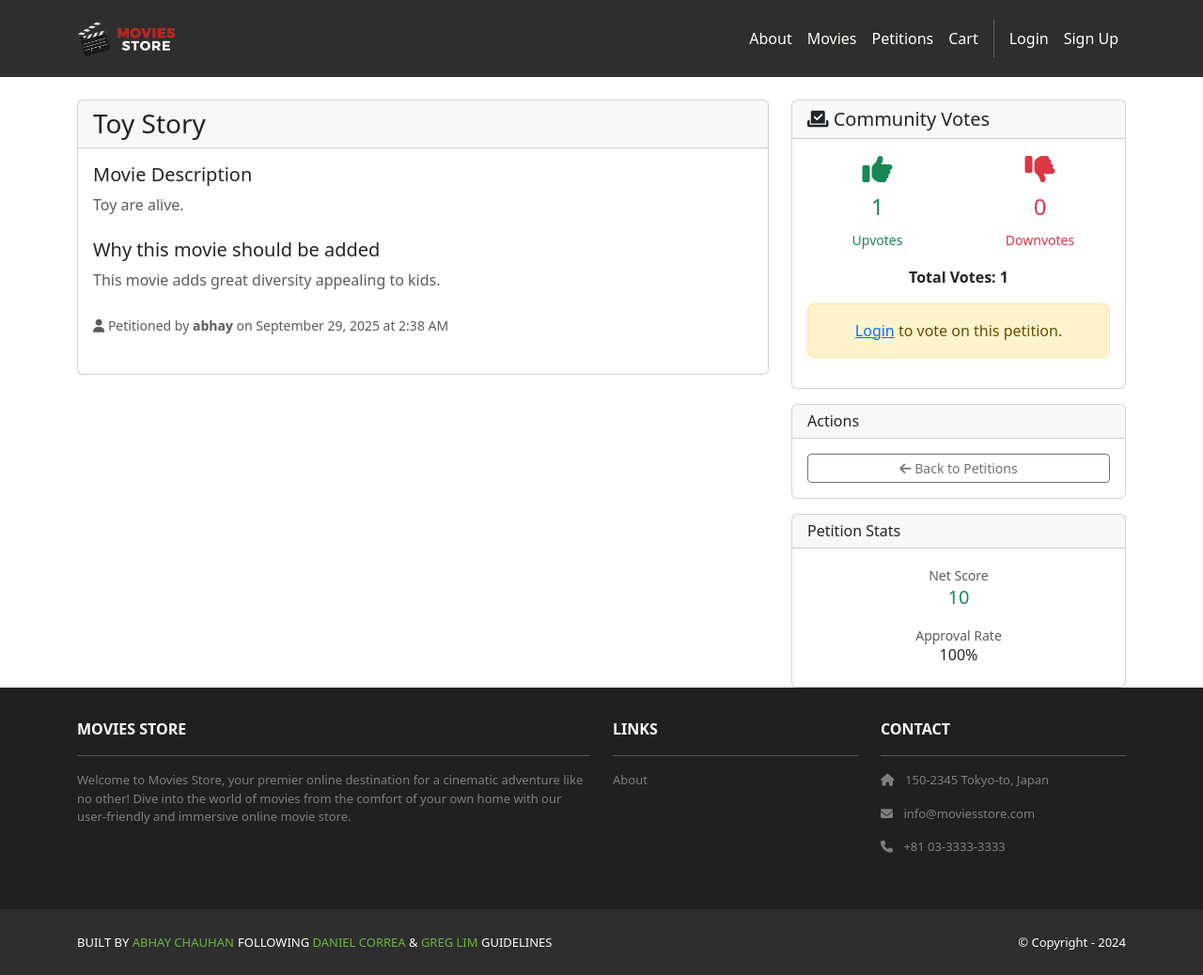
After one commit to TheKing91825/moviestore2, a Django app: page /movies/petitions/1/ in a window 1280 px wide. The commit adds this page. Shown: the whole page at 94% size. Run offline with Django 5.2, Linux system fonts and the light colour scheme; data comes from the database, SQL or seed files in the repository; both versions use the stored data as it was after the commit; some libraries are stand-ins or nearby versions.

Commit message:
Added petition user story

```diff
--- /dev/null
+++ b/movies/templates/movies/petition_detail.html
@@ -0,0 +1,148 @@
+{% extends 'base.html' %}
+
+{% block content %}
+<div class="container mt-4">
+    <div class="row">
+        <div class="col-md-8">
+            <div class="card">
+                <div class="card-header">
+                    <h3 class="mb-0">{{ template_data.petition.movie_title }}</h3>
+                </div>
+                <div class="card-body">
+                    {% if messages %}
+                        {% for message in messages %}
+                            <div class="alert alert-{{ message.tags }} alert-dismissible fade show" role="alert">
+                                {{ message }}
+                                <button type="button" class="btn-close" data-bs-dismiss="alert"></button>
+                            </div>
+                        {% endfor %}
+                    {% endif %}
+
+                    <div class="mb-4">
+                        <h5>Movie Description</h5>
+                        <p class="text-muted">{{ template_data.petition.description }}</p>
+                    </div>
+
+                    <div class="mb-4">
+                        <h5>Why this movie should be added</h5>
+                        <p class="text-muted">{{ template_data.petition.reason }}</p>
+                    </div>
+
+                    <div class="mb-4">
+                        <small class="text-muted">
+                            <i class="fas fa-user"></i> Petitioned by <strong>{{ template_data.petition.created_by.username }}</strong>
+                            on {{ template_data.petition.created_at|date:"F d, Y \a\t g:i A" }}
+                        </small>
+                    </div>
+                </div>
+            </div>
+        </div>
+
+        <div class="col-md-4">
+            <!-- Voting Section -->
+            <div class="card">
+                <div class="card-header">
+                    <h5 class="mb-0">
+                        <i class="fas fa-vote-yea"></i> Community Votes
+                    </h5>
+                </div>
+                <div class="card-body text-center">
+                    <div class="row mb-3">
+                        <div class="col-6">
+                            <div class="text-success">
+                                <i class="fas fa-thumbs-up fa-2x"></i>
+                                <h4 class="mt-2">{{ template_data.petition.get_upvotes }}</h4>
+                                <small>Upvotes</small>
+                            </div>
+                        </div>
+                        <div class="col-6">
+                            <div class="text-danger">
+                                <i class="fas fa-thumbs-down fa-2x"></i>
+                                <h4 class="mt-2">{{ template_data.petition.get_downvotes }}</h4>
+                                <small>Downvotes</small>
+                            </div>
+                        </div>
+                    </div>
+
+                    <div class="mb-3">
+                        <strong>Total Votes: {{ template_data.petition.get_vote_count }}</strong>
+                    </div>
+
+                    {% if user.is_authenticated %}
+                        {% if template_data.user_vote %}
+                            <div class="alert alert-info small mb-3">
+                                You have {{ template_data.user_vote.vote_type }}voted this petition.
+                                Click the same button to remove your vote.
+                            </div>
+                        {% endif %}
+
+                        <form method="post" action="{% url 'movies.vote_petition' template_data.petition.id %}">
+                            {% csrf_token %}
+                            <div class="d-grid gap-2">
+                                <button type="submit" name="vote_type" value="up"
+                                        class="btn {% if template_data.user_vote.vote_type == 'up' %}btn-success{% else %}btn-outline-success{% endif %}">
+                                    <i class="fas fa-thumbs-up"></i>
+                                    {% if template_data.user_vote.vote_type == 'up' %}Remove Upvote{% else %}Upvote{% endif %}
+                                </button>
+                                <button type="submit" name="vote_type" value="down"
+                                        class="btn {% if template_data.user_vote.vote_type == 'down' %}btn-danger{% else %}btn-outline-danger{% endif %}">
+                                    <i class="fas fa-thumbs-down"></i>
+                                    {% if template_data.user_vote.vote_type == 'down' %}Remove Downvote{% else %}Downvote{% endif %}
+                                </button>
+                            </div>
+                        </form>
+                    {% else %}
+                        <div class="alert alert-warning">
+                            <a href="{% url 'accounts.login' %}">Login</a> to vote on this petition.
+                        </div>
+                    {% endif %}
+                </div>
+            </div>
+
+            <!-- Actions Section -->
+            <div class="card mt-3">
+                <div class="card-header">
+                    <h6 class="mb-0">Actions</h6>
+                </div>
+                <div class="card-body">
+                    <div class="d-grid gap-2">
+                        <a href="{% url 'movies.petitions_list' %}" class="btn btn-outline-secondary btn-sm">
+                            <i class="fas fa-arrow-left"></i> Back to Petitions
+                        </a>
+
+                        {% if user.is_authenticated and user == template_data.petition.created_by or user.is_staff %}
+                            <a href="{% url 'movies.delete_petition' template_data.petition.id %}"
+                               class="btn btn-outline-danger btn-sm">
+                                <i class="fas fa-trash"></i> Delete Petition
+                            </a>
+                        {% endif %}
+                    </div>
+                </div>
+            </div>
+
+            <!-- Petition Stats -->
+            <div class="card mt-3">
+                <div class="card-header">
+                    <h6 class="mb-0">Petition Stats</h6>
+                </div>
+                <div class="card-body">
+                    <div class="row text-center">
+                        <div class="col-12 mb-2">
+                            <small class="text-muted">Net Score</small>
+                            <h5 class="{% if template_data.petition.get_upvotes > template_data.petition.get_downvotes %}text-success{% elif template_data.petition.get_upvotes < template_data.petition.get_downvotes %}text-danger{% else %}text-muted{% endif %}">
+                                {% widthratio template_data.petition.get_upvotes 1 1 %}{% widthratio template_data.petition.get_downvotes 1 -1 %}
+                            </small>
+                        </div>
+                        {% if template_data.petition.get_vote_count > 0 %}
+                            <div class="col-12">
+                                <small class="text-muted">Approval Rate</small>
+                                <h6>{% widthratio template_data.petition.get_upvotes template_data.petition.get_vote_count 100 %}%</h6>
+                            </div>
+                        {% endif %}
+                    </div>
+                </div>
+            </div>
+        </div>
+    </div>
+</div>
+{% endblock content %}
--- a/movies/urls.py
+++ b/movies/urls.py
@@ -8,4 +8,9 @@ urlpatterns = [
     path('<int:id>/review/<int:review_id>/delete/', views.delete_review, name='movies.delete_review'),
     path('<int:id>/review/<int:review_id>/reply/create/', views.create_reply, name='movies.create_reply'),
     path('<int:id>/reply/<int:reply_id>/delete/', views.delete_reply, name='movies.delete_reply'),
+    path('petitions/', views.petitions_list, name='movies.petitions_list'),
+    path('petitions/create/', views.create_petition, name='movies.create_petition'),
+    path('petitions/<int:petition_id>/', views.petition_detail, name='movies.petition_detail'),
+    path('petitions/<int:petition_id>/vote/', views.vote_petition, name='movies.vote_petition'),
+    path('petitions/<int:petition_id>/delete/', views.delete_petition, name='movies.delete_petition'),
 ]
--- a/movies/views.py
+++ b/movies/views.py
@@ -1,6 +1,10 @@
 from django.shortcuts import render, redirect, get_object_or_404
-from .models import Movie, Review, Reply
+from .models import Movie, Review, Reply, Petition, Vote
+from .forms import PetitionForm
 from django.contrib.auth.decorators import login_required
+from django.contrib import messages
+from django.http import JsonResponse
+from django.views.decorators.http import require_POST
 
 def index(request):
     search_term = request.GET.get('search')
@@ -80,3 +84,101 @@ def delete_reply(request, id, reply_id):
     reply = get_object_or_404(Reply, id=reply_id, user=request.user)
     reply.delete()
     return redirect('movies.show', id=id)
+
+# Petition Views
+def petitions_list(request):
+    """Display all active petitions"""
+    petitions = Petition.objects.filter(is_active=True)
+    template_data = {
+        'title': 'Movie Petitions',
+        'petitions': petitions
+    }
+    return render(request, 'movies/petitions_list.html', {'template_data': template_data})
+
+@login_required
+def create_petition(request):
+    """Create a new movie petition"""
+    if request.method == 'POST':
+        form = PetitionForm(request.POST)
+        if form.is_valid():
+            petition = form.save(commit=False)
+            petition.created_by = request.user
+            petition.save()
+            messages.success(request, 'Your movie petition has been created successfully!')
+            return redirect('movies.petitions_list')
+    else:
+        form = PetitionForm()
+
+    template_data = {
+        'title': 'Create Movie Petition',
+        'form': form
+    }
+    return render(request, 'movies/create_petition.html', {'template_data': template_data})
+
+def petition_detail(request, petition_id):
+    """Display petition details"""
+    petition = get_object_or_404(Petition, id=petition_id, is_active=True)
+    user_vote = petition.get_user_vote(request.user) if request.user.is_authenticated else None
+
+    template_data = {
+        'title': f'Petition: {petition.movie_title}',
+        'petition': petition,
+        'user_vote': user_vote
+    }
+    return render(request, 'movies/petition_detail.html', {'template_data': template_data})
+
+@login_required
+@require_POST
+def vote_petition(request, petition_id):
+    """Handle voting on petitions"""
+    petition = get_object_or_404(Petition, id=petition_id, is_active=True)
+    vote_type = request.POST.get('vote_type')
+
+    if vote_type not in ['up', 'down']:
+        messages.error(request, 'Invalid vote type.')
+        return redirect('movies.petition_detail', petition_id=petition_id)
+
+    # Check if user has already voted
+    existing_vote = petition.get_user_vote(request.user)
+
+    if existing_vote:
+        if existing_vote.vote_type == vote_type:
+            # User is trying to vote the same way again, remove the vote
+            existing_vote.delete()
+            messages.info(request, 'Your vote has been removed.')
+        else:
+            # User is changing their vote
+            existing_vote.vote_type = vote_type
+            existing_vote.save()
+            messages.success(request, f'Your vote has been changed to {vote_type}vote.')
+    else:
+        # Create new vote
+        Vote.objects.create(
+            petition=petition,
+            user=request.user,
+            vote_type=vote_type
+        )
+        messages.success(request, f'You have {vote_type}voted for this petition.')
+
+    return redirect('movies.petition_detail', petition_id=petition_id)
+
+@login_required
+def delete_petition(request, petition_id):
+    """Delete a petition (only by creator or admin)"""
+    petition = get_object_or_404(Petition, id=petition_id)
+
+    if request.user != petition.created_by and not request.user.is_staff:
+        messages.error(request, 'You do not have permission to delete this petition.')
+        return redirect('movies.petition_detail', petition_id=petition_id)
+
+    if request.method == 'POST':
+        petition.is_active = False  # Soft delete
+        petition.save()
+        messages.success(request, 'Petition has been deleted.')
+        return redirect('movies.petitions_list')
+
+    template_data = {
+        'title': 'Delete Petition',
+        'petition': petition
+    }
+    return render(request, 'movies/delete_petition.html', {'template_data': template_data})
--- a/moviestore/templates/base.html
+++ b/moviestore/templates/base.html
@@ -35,6 +35,8 @@
                href="{% url 'home.about' %}">About</a>
             <a class="nav-link" href=
               "{% url 'movies.index' %}">Movies</a>
+            <a class="nav-link"
+              href="{% url 'movies.petitions_list' %}">Petitions</a>
             <a class="nav-link"
               href="{% url 'cart.index' %}">Cart</a>
             <div class="vr bg-white mx-2 d-none
```
Also changed, not shown: movies/admin.py (+17 -1 lines), movies/forms.py (added, +23 -0 lines), movies/models.py (+61 -0 lines), movies/templates/movies/create_petition.html (added, +101 -0 lines), movies/templates/movies/delete_petition.html (added, +53 -0 lines), movies/templates/movies/petitions_list.html (added, +79 -0 lines), db.sqlite3, movies/migrations/0004_petition_vote.py (added).
